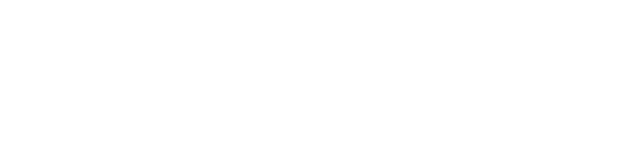
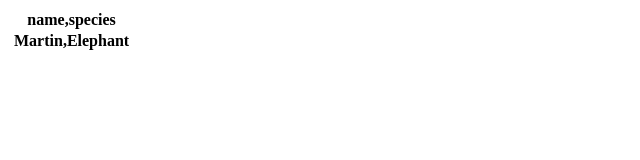
Before and after one commit to The-Marcy-Lab-School/DOM_Events_Labs, a website: page exercises/part-1/index.html in a window 1280 px wide. Shown: the whole page, without its empty margins (0-640 px from the left). Drawn offline with Linux system fonts and the light colour scheme.

Commit message:
started renderData

```diff
--- a/exercises/part-1/index.html
+++ b/exercises/part-1/index.html
@@ -5,6 +5,12 @@
   <title></title>
 </head>
 <body>
+  <table id= 'animals'>
 
+  </table>
+
+
+
+  <script src="index.js"></script>
 </body>
 </html>
--- /dev/null
+++ b/exercises/part-1/index.js
@@ -0,0 +1,27 @@
+const animals = [{name: 'Martin', species: 'Elephant'}, {name: 'Grace', species: 'Tiger'}];
+
+const renderDataTable = function(array){
+  const table = document.getElementById('animals');
+  const th = document.createElement('th');
+  const tr = document.createElement('tr');
+  const td = document.createElement('td');
+  const nameKeys = Object.keys(animals[0]);
+  const nameValues = Object.values(animals[0])
+  // for (let i =0; i<animals.length; i++){
+  //   const name = animals[i].name[0];
+  //   const species = animals[i].species[0];
+  // }
+
+
+  th.innerHTML += `${nameKeys}`;
+  td.innerHTML +=  `${nameValues}`;
+  table.appendChild(th);
+  th.appendChild(tr);
+  tr.appendChild(td);
+
+
+}
+
+
+renderDataTable(animals);
+window.onload = renderDataTable(animals, el);
```
Also changed, not shown: short-response.md (+1 -1 lines).
